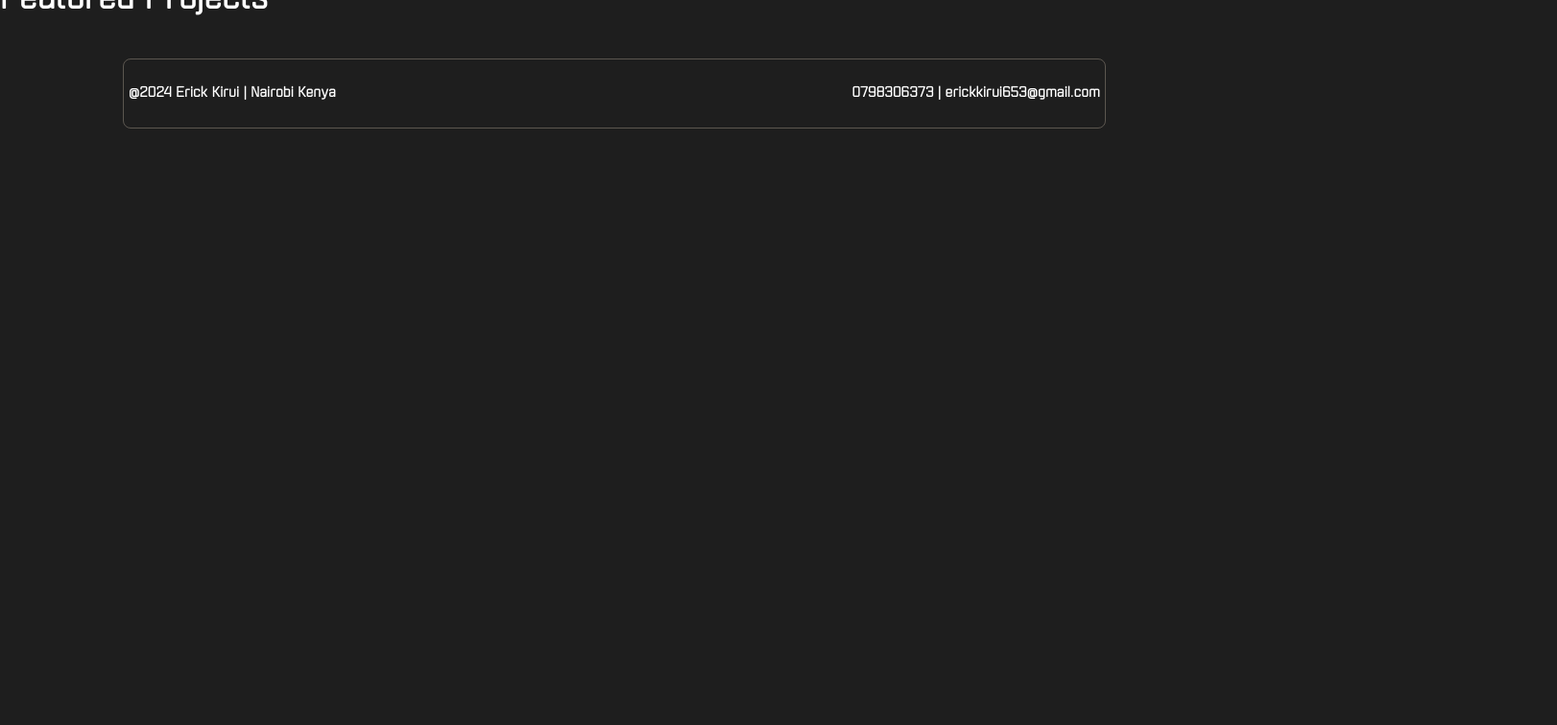
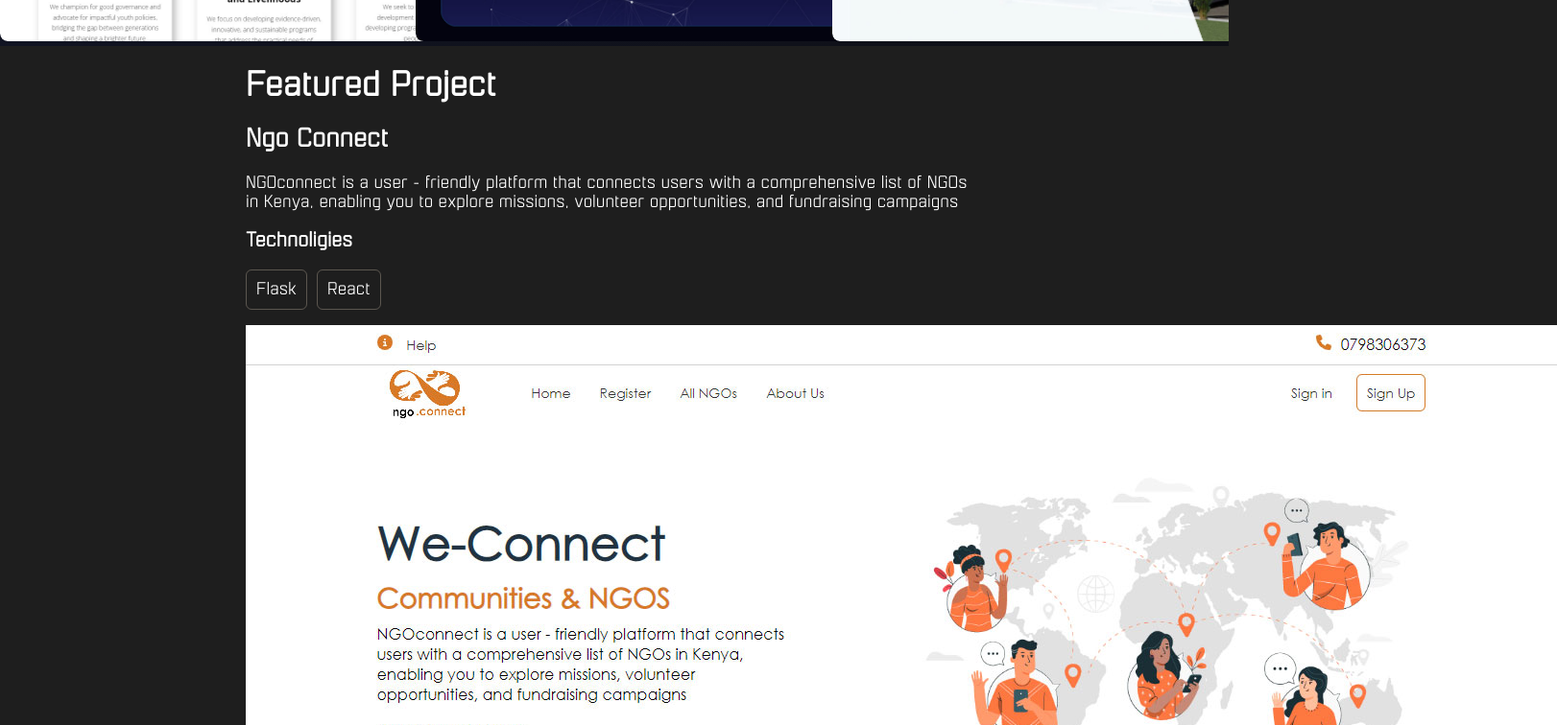
Before and after one commit to Erickkirui/portfolio-v1.2, a React (Create React App) app: page / in a window 1280 px wide. Shown: the part 1560-2316 px from the top of the page at 96% size, 1622 px wide, since content can reach past the window. Before the commit the page ends 1714 px from the top, so only its background shows below. Built offline with nearby package versions, Linux system fonts and the light colour scheme.

Commit message:
added featuredd projects

```diff
--- a/src/Components/BestProjects.js
+++ b/src/Components/BestProjects.js
@@ -1,9 +1,26 @@
 import React from 'react'
+import '../Styles/project.css'
 
 function BestProjects() {
   return (
-    <div>
-      <h1>Featured Projects </h1>
+    <div className='featured-project'>
+      <h1>Featured Project</h1>
+      <h2>Ngo Connect</h2>
+      <p>NGOconnect is a user - friendly platform that connects users with a comprehensive list of NGOs in Kenya, enabling you
+        to explore missions, volunteer opportunities, and fundraising campaigns
+        </p>
+        <h3>Technoligies</h3>
+        <ul>
+            <li>
+                Flask
+            </li>
+            <li>
+                React
+            </li>
+        </ul>
+        <img alt="Ngo-connect image"  src='/images/ngoconnect.jpg'/>
+
+
     </div>
   )
 }
--- a/src/Components/ProjectsSlider.js
+++ b/src/Components/ProjectsSlider.js
@@ -10,9 +10,7 @@
   return (
     <div className="slider-wrapper">
 
-      <div className='intro-footer'>
-            <h1>Creating Art With Code</h1>
-        </div>
+
       {/* First Swiper with 4 cards (Right-to-Left) */}
       <Swiper
         spaceBetween={20}
@@ -59,6 +57,10 @@
           </div>
         </SwiperSlide>
       </Swiper>
+
+      <div className='intro-footer'>
+            <h1>Creating Art With Code</h1>
+        </div>
 
       {/* Second Swiper with 4 cards (Left-to-Right - Reverse) */}
       <Swiper
--- a/src/Styles/Technologies.css
+++ b/src/Styles/Technologies.css
@@ -8,7 +8,7 @@
     justify-content: left;
     align-items: center;
 }
-ul{
+.tech-tree ul{
     display: flex;
     gap: 10px;
 }
--- a/src/Styles/footer.css
+++ b/src/Styles/footer.css
@@ -11,11 +11,13 @@
   }
 
   .intro-footer h1 {
-    font-size: 3rem;
+    font-size: 2.5rem;
     font-weight: bold;
     margin: 0 auto;
     animation: lights 5s 750ms linear infinite; /* Apply glowing animation */
     line-height: 1.2;
+    text-align: center;
+    padding: 50px;
 
   }
 
--- /dev/null
+++ b/src/Styles/project.css
@@ -0,0 +1,20 @@
+.featured-project{
+    margin:auto;
+    width: 60%;
+}
+.featured-project ul{
+    display: flex;
+    gap: 10px;
+    padding: 0;
+}
+.featured-project img{
+
+}
+.featured-project li{
+    list-style: none;
+    display: flex;
+    border:  1px solid var(--border);
+    padding: 10px;
+
+    border-radius: 6px;
+}
```
